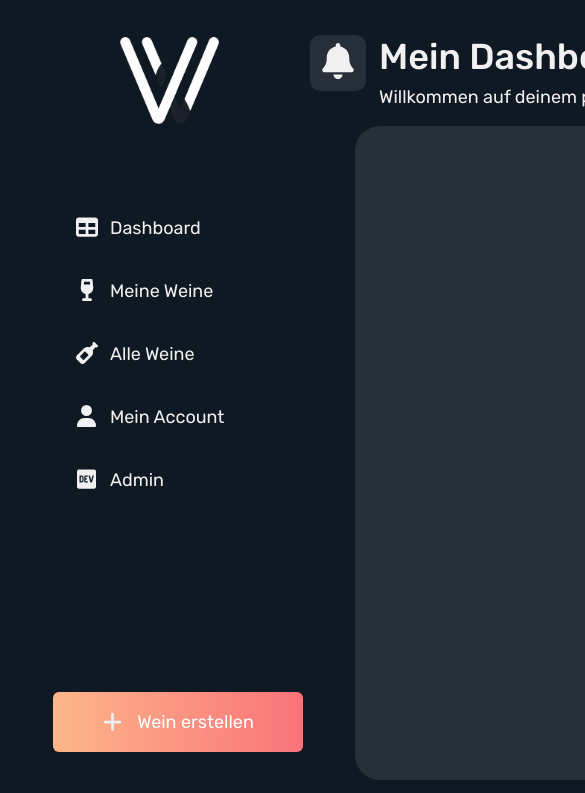
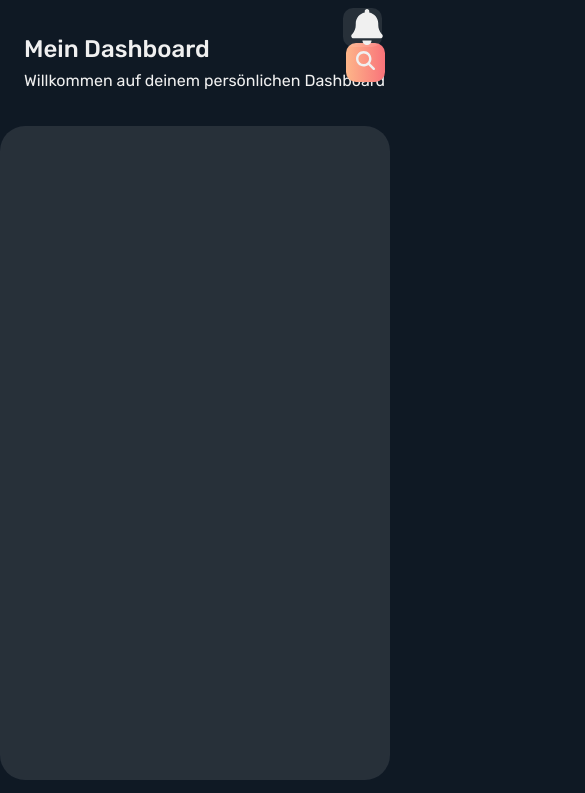
Before and after one commit to adrianhitsch/vinovibes, a React (Create React App) app in the folder vino-ui/: page / in a window 390 px wide. Shown: the top 793 px of the page, 585 px wide, since content can reach past the window. Built offline with nearby package versions, Linux system fonts and the light colour scheme.

Commit message:
Add search functionality and mobile support to searchbar component

```diff
--- a/vino-ui/src/layout/searchbar.tsx
+++ b/vino-ui/src/layout/searchbar.tsx
@@ -1,19 +1,54 @@
-import React, { useState } from "react";
+import React, { useEffect, useState } from "react";
 import { AutoComplete } from "primereact/autocomplete";
 import toast, { Toaster } from "react-hot-toast";
 
 const Searchbar = () => {
   const [notifications, setNotifications] = useState(0);
+  const [searchInput, setSearchInput] = useState("");
+  const [showMobileSearch, setShowMobileSearch] = useState(false);
+
+  const handleSearch = (e: any) => {
+    if (window.innerWidth <= 1200) {
+      if (showMobileSearch) {
+        setShowMobileSearch(false);
+      } else {
+        setShowMobileSearch(true);
+        setTimeout(() => {
+          const mobileSearchInput = document.querySelector(
+            ".search-input.mobile input"
+          ) as HTMLInputElement;
+          console.log(mobileSearchInput);
+          mobileSearchInput?.focus();
+        }, 100);
+        return;
+      }
+
+      const searchInput = document.getElementById("search-input");
+
+      searchInput?.classList.toggle("show");
+    }
+
+    if (searchInput) {
+      toast.error(`${searchInput} wurde nicht gefunden`);
+      return;
+    }
+    toast.error("Keine Weinempfehlung gefunden");
+  };
 
   return (
     <>
       <div className="searchbar">
         <div className="search-input">
-          <AutoComplete placeholder="Suche hier deinen Wein" />
+          <AutoComplete
+            placeholder="Suche hier deinen Wein"
+            id="search-input"
+            value={searchInput}
+            onChange={(e) => setSearchInput(e.target.value)}
+          />
           <button
             type="button"
             className="button search-button"
-            onClick={() => toast.error("Keine Weine gefunden")}
+            onClick={handleSearch}
           >
             <img src="svg/magnifying-glass-solid.svg" />
           </button>
@@ -32,6 +67,30 @@ const Searchbar = () => {
         </button>
       </div>
       <Toaster />
+
+      {showMobileSearch && (
+        <>
+          <div
+            className="backdrop"
+            onClick={() => setShowMobileSearch(false)}
+          ></div>
+          <div className="search-input mobile">
+            <AutoComplete
+              placeholder="Suche hier deinen Wein"
+              id="mobile-search-input"
+              value={searchInput}
+              onChange={(e) => setSearchInput(e.target.value)}
+            />
+            <button
+              type="button"
+              className="button search-button"
+              onClick={handleSearch}
+            >
+              <img src="svg/magnifying-glass-solid.svg" />
+            </button>
+          </div>
+        </>
+      )}
     </>
   );
 };
--- a/vino-ui/src/site.css
+++ b/vino-ui/src/site.css
@@ -197,7 +197,7 @@ h2 {
 }
 
 .p-inputtext:focus {
-  box-shadow: 0 0 0 0.2rem #3b4045;
+  box-shadow: 0 0 0 1px#fb98829c;
 }
 
 .logo-container {
@@ -259,3 +259,140 @@ nav ul li a.active {
   color: #fc9181;
   background: #ffffff19;
 }
+
+@media only screen and (max-width: 1200px) {
+  .p-inputtext {
+    width: 0px;
+    padding: 0;
+  }
+
+  .search-button {
+    width: 56px;
+    height: 56px;
+    top: 0;
+    right: 92px;
+  }
+
+  body:has(.backdrop) {
+    overflow: hidden;
+  }
+
+  .backdrop {
+    position: absolute;
+    width: 100vh;
+    height: 100vh;
+    top: 0;
+    left: 0;
+    background: #ffffff19;
+    height: 100%;
+    width: 100%;
+    overflow-x: hidden;
+  }
+
+  .search-input.mobile {
+    position: absolute;
+    top: 140px;
+    left: 50%;
+    transform: translate(-50%, 0%);
+  }
+
+  .search-input.mobile .p-inputtext {
+    width: 400px;
+    padding: 13px;
+    background: #273039;
+  }
+
+  .search-input.mobile .search-button {
+    border-radius: 0 10px 10px 0;
+    right: 102px;
+  }
+}
+
+@media only screen and (max-width: 575px) {
+  .main-nav {
+    display: none;
+  }
+  .content {
+    width: 100%;
+  }
+  .content-header {
+    padding-left: 24px;
+  }
+  .searchbar {
+    top: 35px;
+    right: 24px;
+  }
+  .search-button {
+    right: 24px;
+  }
+  .bell-button {
+    right: 24px;
+  }
+  .bell-notifications {
+    left: 40px;
+  }
+  .p-inputtext {
+    margin-right: 24px;
+  }
+  .p-autocomplete {
+    width: 100%;
+    max-width: 100%;
+  }
+  .logo-container {
+    height: 180px;
+    width: 100%;
+  }
+  .logo-container img {
+    width: 100%;
+    height: 100%;
+  }
+  .content-card {
+    width: 100%;
+    min-height: calc(100dvh - 190px);
+  }
+  .content-header {
+    padding-left: 24px;
+  }
+  .content-header h1 {
+    font-size: 24px;
+  }
+  .content-header h2 {
+    font-size: 16px;
+  }
+  .content-header > div:first-child {
+    flex-shrink: 0;
+  }
+  .searchbar {
+    width: 100%;
+    float: right;
+    top: 35px;
+    right: 24px;
+    border: unset;
+    outline: unset;
+    flex-shrink: 0 1;
+  }
+  .search-button,
+  .bell-button {
+    height: 39px;
+    width: 39px;
+    border-radius: 10px;
+    position: absolute;
+    top: 8px;
+    right: 8px;
+    border: none;
+    overflow: unset;
+    cursor: pointer;
+  }
+  .search-button {
+    right: 24px;
+  }
+  .button {
+    background: transparent linear-gradient(270deg, #f9737a 0%, #fdb689 100%) 0%
+      0% no-repeat padding-box;
+    border: unset;
+    outline: unset;
+    box-shadow: unset;
+    opacity: 1;
+    transition: opacity 0.2s ease-in-out;
+  }
+}
```
